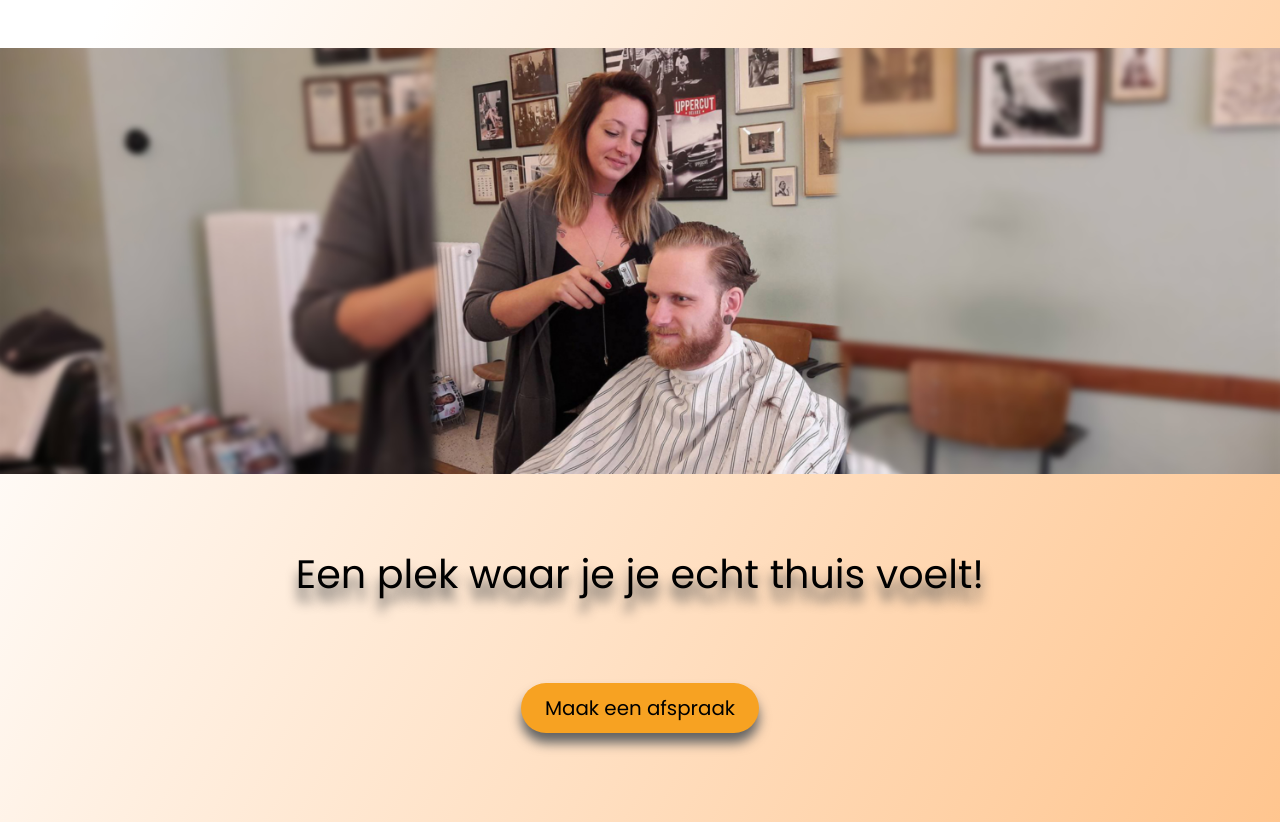
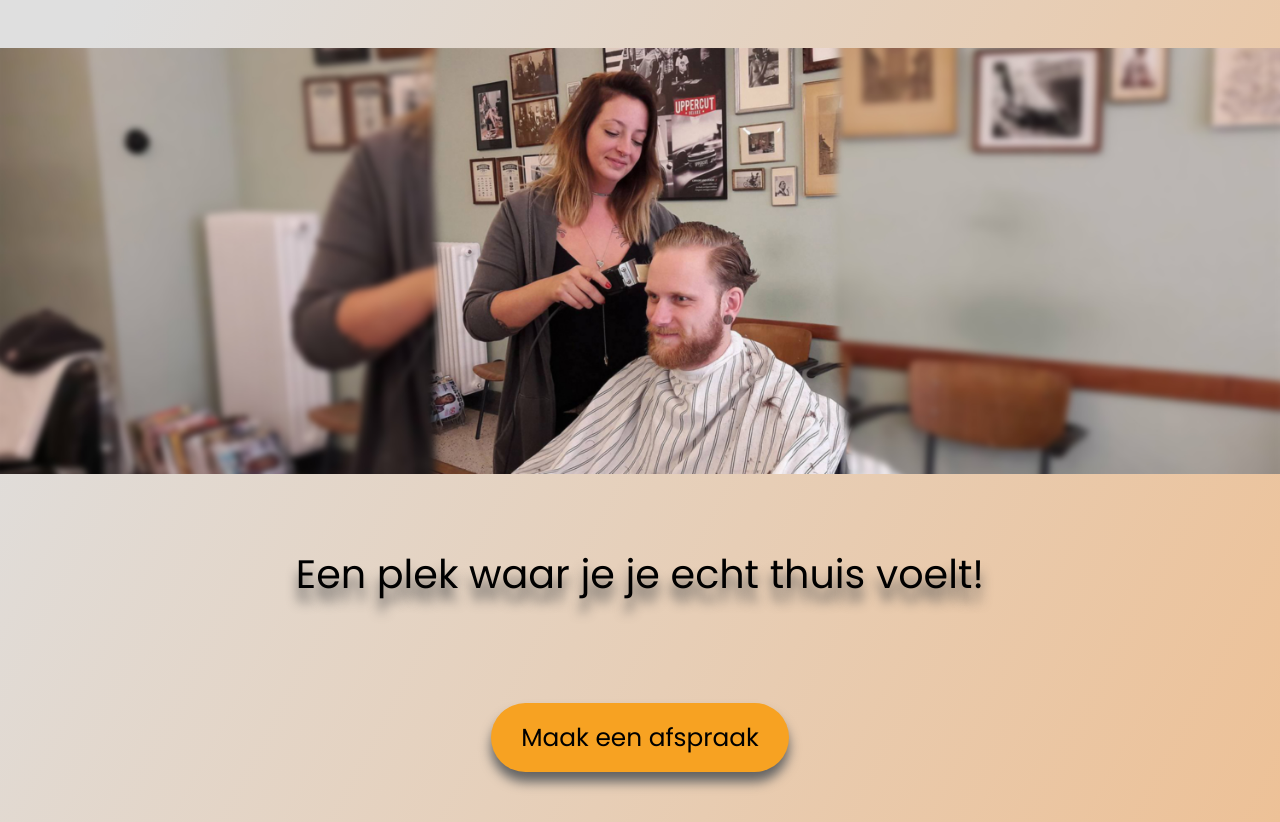
Before and after one commit to Jan-de-Kapper/JandeKapper, a plain HTML site: page Jan de Kapper landing page/index.html in a window 1280 px wide. Shown: the part 220-1042 px from the top of the page. Drawn offline with nearby package versions, Linux system fonts and the light colour scheme.

Commit message:
Update style.css

```diff
--- a/Jan de Kapper landing page/style.css
+++ b/Jan de Kapper landing page/style.css
@@ -83,7 +83,7 @@ header .fa-times{
 }
 .home{
   min-height: 180vh;
-  background: linear-gradient(118deg, rgb(255, 255, 255) 11%, rgb(255, 190, 129) 98%);
+  background: linear-gradient(118deg, rgb(223, 223, 223) 11%, rgb(239, 189, 141) 98%);
   background-size: cover;
   background-position: center;
   z-index: 0;
@@ -120,17 +120,17 @@ header .fa-times{
   padding-bottom: 3rem;
 }
 .home .filler button{
-  height: 5rem;
-  width: 24rem;
+  height: 7rem;
+  width: 30rem;
   border-radius: 5rem;
   background: var(--oranje);
   color: #000;
-  font-size: 2rem;
+  font-size: 2.5rem;
   cursor: pointer;
   transition: .5s;
   border: none;
   box-shadow: 0 1rem 1.2rem #636363;
-  margin-top: 4rem;
+  margin-top: 6rem;
 }
 .home .filler button:hover{
   letter-spacing: 2px;
@@ -506,7 +506,7 @@ form button{
   width: 110px;
   height: 35px;
   margin: 0 10px;
-  background: linear-gradient(118deg, #DBD5ED 11%, #967a66 98%);
+  background: linear-gradient(118deg, #DBD5ED 11%, #f9c098 98%);
   border-radius: 30px;
   border: 0;
   outline: none;
```
